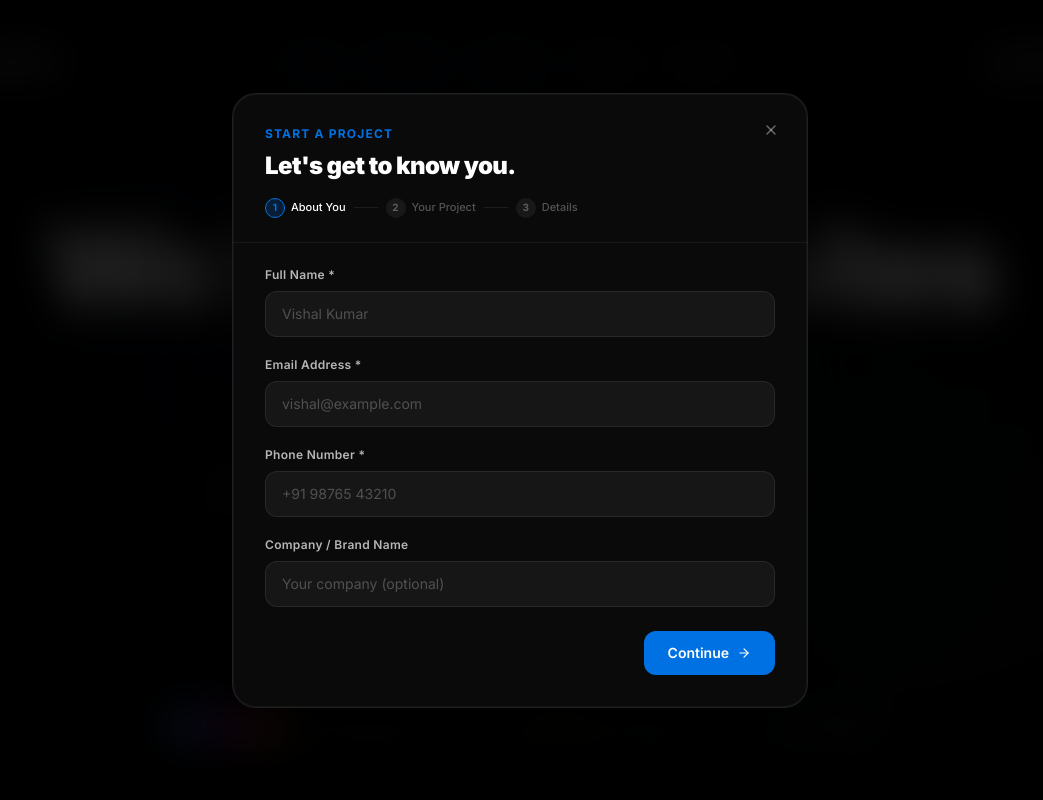
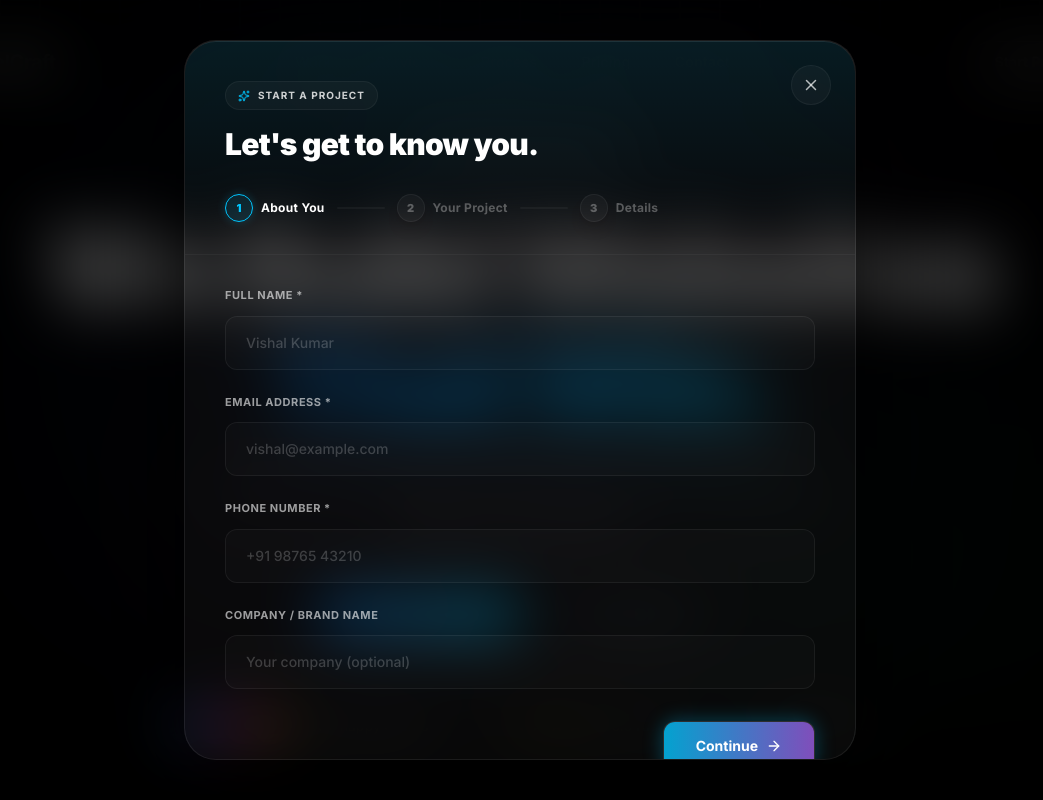
Before and after one commit to visucs/PixelCraft-Studio, a React (Vite) app: page / in a window 1280 px wide. Both pictures are taken after a click on the button "Start Project". Shown: the top 800 px of the page, without its empty margins (120-1163 px from the left). Built offline with nearby package versions, Linux system fonts and the light colour scheme.

Commit message:
Upgrade StartProject modal and ContactPage navbar to premium 21st.dev UI

```diff
--- a/src/components/StartProject.jsx
+++ b/src/components/StartProject.jsx
@@ -1,5 +1,5 @@
 import { useState, useEffect } from 'react';
-import { X, ArrowRight, ArrowLeft, Check, Loader2 } from 'lucide-react';
+import { X, ArrowRight, ArrowLeft, Check, Loader2, Sparkles } from 'lucide-react';
 
 const STEPS = ['About You', 'Your Project', 'Details'];
 
@@ -98,25 +98,28 @@ export default function StartProject({ open, onClose }) {
 
   return (
     <div
-      className="fixed inset-0 z-[100] flex items-center justify-center p-4"
-      style={{ background: 'rgba(0,0,0,0.85)', backdropFilter: 'blur(20px)' }}
+      className="fixed inset-0 z-[100] flex items-center justify-center p-4 transition-all duration-500 ease-out"
+      style={{ background: 'rgba(0,0,0,0.7)', backdropFilter: 'blur(30px)' }}
       onClick={(e) => e.target === e.currentTarget && onClose()}
     >
       <div
-        className="relative w-full max-w-xl max-h-[90vh] overflow-y-auto rounded-3xl flex flex-col"
+        className="relative w-full max-w-2xl max-h-[90vh] overflow-y-auto rounded-[2rem] flex flex-col animate-in fade-in zoom-in-95 duration-300"
         style={{
-          background: '#0A0A0A',
-          border: '1px solid rgba(255,255,255,0.09)',
-          boxShadow: '0 40px 100px rgba(0,0,0,0.8), 0 0 0 1px rgba(255,255,255,0.04) inset',
+          background: 'rgba(255, 255, 255, 0.03)',
+          border: '1px solid rgba(255,255,255,0.08)',
+          boxShadow: '0 40px 100px rgba(0,0,0,0.8), inset 0 1px 0 rgba(255,255,255,0.1)',
         }}
       >
-        {/* Close */}
+        {/* Ambient Top Glow */}
+        <div className="absolute top-0 inset-x-0 h-[200px] bg-gradient-to-b from-[#00C6FF]/10 to-transparent pointer-events-none rounded-t-[2rem]" />
+
+        {/* Close Button */}
         <button
           onClick={onClose}
-          className="absolute top-5 right-5 z-10 w-8 h-8 rounded-full flex items-center justify-center transition-all duration-200 hover:bg-white/10"
-          style={{ color: 'rgba(255,255,255,0.4)' }}
+          className="absolute top-6 right-6 z-20 w-10 h-10 rounded-full flex items-center justify-center transition-all duration-300 bg-white/[0.03] hover:bg-white/[0.08] border border-white/[0.05]"
+          style={{ color: 'rgba(255,255,255,0.7)' }}
         >
-          <X size={16} />
+          <X size={18} />
         </button>
 
         {submitted ? (
@@ -124,45 +127,48 @@ export default function StartProject({ open, onClose }) {
         ) : (
           <>
             {/* Header */}
-            <div className="px-8 pt-8 pb-6 border-b border-white/[0.06]">
-              <p className="text-[#0071E3] text-xs font-bold tracking-widest uppercase mb-2">
-                Start a Project
-              </p>
-              <h2 className="text-white text-2xl font-black tracking-tight mb-4">
+            <div className="px-10 pt-10 pb-8 border-b border-white/[0.04] relative z-10">
+              <div className="inline-flex items-center gap-2 px-3 py-1.5 rounded-full mb-4 bg-white/[0.03] border border-white/[0.05]">
+                <Sparkles size={12} className="text-[#00C6FF]" />
+                <span className="text-white/80 text-[10px] font-bold tracking-widest uppercase">Start a Project</span>
+              </div>
+              <h2 className="text-white text-3xl font-black tracking-tight mb-8">
                 {step === 0 && "Let's get to know you."}
                 {step === 1 && "Tell us about your project."}
                 {step === 2 && "A few more details."}
               </h2>
 
               {/* Step indicators */}
-              <div className="flex items-center gap-2">
+              <div className="flex items-center gap-3">
                 {STEPS.map((label, i) => (
-                  <div key={i} className="flex items-center gap-2">
-                    <div className="flex items-center gap-1.5">
+                  <div key={i} className="flex items-center gap-3">
+                    <div className="flex items-center gap-2">
                       <div
-                        className="w-5 h-5 rounded-full flex items-center justify-center text-[10px] font-bold transition-all duration-300"
+                        className="w-7 h-7 rounded-full flex items-center justify-center text-[11px] font-black transition-all duration-500 shadow-lg"
                         style={
                           i < step
-                            ? { background: '#0071E3', color: '#fff' }
+                            ? { background: 'linear-gradient(135deg, #00C6FF, #9B5DE5)', color: '#fff', boxShadow: '0 0 15px rgba(0,198,255,0.4)' }
                             : i === step
-                            ? { background: 'rgba(0,113,227,0.2)', color: '#0071E3', border: '1.5px solid #0071E3' }
-                            : { background: 'rgba(255,255,255,0.06)', color: 'rgba(255,255,255,0.3)' }
+                            ? { background: 'rgba(0,198,255,0.1)', color: '#00C6FF', border: '1.5px solid #00C6FF', boxShadow: '0 0 10px rgba(0,198,255,0.2)' }
+                            : { background: 'rgba(255,255,255,0.03)', color: 'rgba(255,255,255,0.3)', border: '1px solid rgba(255,255,255,0.05)' }
                         }
                       >
-                        {i < step ? <Check size={10} /> : i + 1}
+                        {i < step ? <Check size={12} strokeWidth={3} /> : i + 1}
                       </div>
                       <span
-                        className="text-[11px] font-medium hidden sm:inline"
-                        style={{ color: i === step ? '#fff' : 'rgba(255,255,255,0.3)' }}
+                        className="text-[12px] font-bold hidden sm:inline tracking-wide transition-colors duration-300"
+                        style={{ color: i <= step ? '#fff' : 'rgba(255,255,255,0.3)' }}
                       >
                         {label}
                       </span>
                     </div>
                     {i < STEPS.length - 1 && (
-                      <div
-                        className="flex-1 h-px w-6 transition-all duration-500"
-                        style={{ background: i < step ? '#0071E3' : 'rgba(255,255,255,0.08)' }}
-                      />
+                      <div className="flex-1 w-8 sm:w-12 h-[2px] rounded-full bg-white/[0.04] overflow-hidden">
+                        <div
+                          className="h-full bg-gradient-to-r from-[#00C6FF] to-[#9B5DE5] transition-all duration-700 ease-out"
+                          style={{ width: i < step ? '100%' : '0%' }}
+                        />
+                      </div>
                     )}
                   </div>
                 ))}
@@ -170,20 +176,20 @@ export default function StartProject({ open, onClose }) {
             </div>
 
             {/* Form body */}
-            <div className="px-8 py-6 flex-1">
+            <div className="px-10 py-8 flex-1 relative z-10">
               {step === 0 && <Step1 form={form} set={set} errors={errors} />}
               {step === 1 && <Step2 form={form} set={set} errors={errors} />}
               {step === 2 && <Step3 form={form} set={set} errors={errors} />}
             </div>
 
             {/* Footer nav */}
-            <div className="px-8 pb-8 flex items-center justify-between gap-4">
+            <div className="px-10 pb-10 flex items-center justify-between gap-4 relative z-10">
               {step > 0 ? (
                 <button
                   onClick={back}
-                  className="flex items-center gap-2 text-sm font-medium text-white/50 hover:text-white transition-colors"
+                  className="flex items-center gap-2 px-4 py-2.5 rounded-xl text-sm font-bold text-white/50 hover:text-white hover:bg-white/[0.05] transition-all"
                 >
-                  <ArrowLeft size={14} /> Back
+                  <ArrowLeft size={16} /> Back
                 </button>
               ) : (
                 <div />
@@ -192,23 +198,28 @@ export default function StartProject({ open, onClose }) {
               {step < 2 ? (
                 <button
                   onClick={next}
-                  className="flex items-center gap-2 px-6 py-3 rounded-xl font-semibold text-sm transition-all duration-200 active:scale-95"
-                  style={{ background: '#0071E3', color: '#fff' }}
+                  className="group relative flex items-center gap-2 px-8 py-3.5 rounded-xl font-bold text-sm transition-all duration-300 active:scale-95 overflow-hidden shadow-[0_0_20px_rgba(0,198,255,0.3)] hover:shadow-[0_0_30px_rgba(155,93,229,0.5)]"
+                  style={{ background: 'rgba(255,255,255,0.05)', border: '1px solid rgba(255,255,255,0.1)' }}
                 >
-                  Continue <ArrowRight size={14} />
+                  <div className="absolute inset-0 bg-gradient-to-r from-[#00C6FF] to-[#9B5DE5] opacity-80 group-hover:opacity-100 transition-opacity" />
+                  <span className="relative z-10 flex items-center gap-2 text-white">
+                    Continue <ArrowRight size={16} className="group-hover:translate-x-1 transition-transform" />
+                  </span>
                 </button>
               ) : (
                 <button
                   onClick={submit}
                   disabled={loading}
-                  className="flex items-center gap-2 px-6 py-3 rounded-xl font-semibold text-sm transition-all duration-200 active:scale-95 disabled:opacity-60"
-                  style={{ background: '#ffffff', color: '#000000' }}
+                  className="group relative flex items-center gap-2 px-8 py-3.5 rounded-xl font-bold text-sm transition-all duration-300 active:scale-95 disabled:opacity-50 disabled:active:scale-100 overflow-hidden shadow-[0_0_20px_rgba(255,255,255,0.1)] hover:shadow-[0_0_30px_rgba(255,255,255,0.3)]"
+                  style={{ background: '#fff', color: '#000' }}
                 >
-                  {loading ? (
-                    <><Loader2 size={14} className="animate-spin" /> Sending…</>
-                  ) : (
-                    <>Submit Request <ArrowRight size={14} /></>
-                  )}
+                  <span className="relative z-10 flex items-center gap-2">
+                    {loading ? (
+                      <><Loader2 size={16} className="animate-spin" /> Submitting...</>
+                    ) : (
+                      <>Submit Request <ArrowRight size={16} className="group-hover:translate-x-1 transition-transform" /></>
+                    )}
+                  </span>
                 </button>
               )}
             </div>
@@ -222,7 +233,7 @@ export default function StartProject({ open, onClose }) {
 /* ── Step 1 ── */
 function Step1({ form, set, errors }) {
   return (
-    <div className="flex flex-col gap-5">
+    <div className="flex flex-col gap-6">
       <Field label="Full Name *" error={errors.name}>
         <input
           value={form.name}
@@ -264,38 +275,36 @@ function Step1({ form, set, errors }) {
 /* ── Step 2 ── */
 function Step2({ form, set, errors }) {
   return (
-    <div className="flex flex-col gap-6">
+    <div className="flex flex-col gap-8">
       <Field label="What type of project? *" error={errors.projectType}>
-        <div className="grid grid-cols-2 gap-2">
+        <div className="grid grid-cols-1 sm:grid-cols-2 gap-3">
           {projectTypes.map(({ label, emoji }) => (
             <button
               key={label}
               onClick={() => set('projectType', label)}
-              className="flex items-center gap-2.5 px-4 py-3 rounded-xl text-sm font-medium text-left transition-all duration-200"
-              style={
+              className={`flex items-center gap-3 px-5 py-4 rounded-2xl text-sm font-bold text-left transition-all duration-300 ${
                 form.projectType === label
-                  ? { background: 'rgba(0,113,227,0.15)', border: '1.5px solid #0071E3', color: '#fff' }
-                  : { background: 'rgba(255,255,255,0.04)', border: '1px solid rgba(255,255,255,0.08)', color: 'rgba(255,255,255,0.6)' }
-              }
+                  ? 'bg-gradient-to-r from-[#00C6FF]/10 to-[#9B5DE5]/10 border-[#00C6FF]/50 text-white shadow-[0_0_20px_rgba(0,198,255,0.15)]'
+                  : 'bg-white/[0.02] border-white/[0.05] text-white/60 hover:bg-white/[0.05] hover:text-white'
+              } border`}
             >
-              <span>{emoji}</span> {label}
+              <span className="text-xl">{emoji}</span> {label}
             </button>
           ))}
         </div>
       </Field>
 
       <Field label="Budget Range *" error={errors.budget}>
-        <div className="flex flex-wrap gap-2">
+        <div className="flex flex-wrap gap-3">
           {budgets.map(b => (
             <button
               key={b}
               onClick={() => set('budget', b)}
-              className="px-3.5 py-2 rounded-xl text-xs font-semibold transition-all duration-200"
-              style={
+              className={`px-5 py-2.5 rounded-xl text-[13px] font-bold transition-all duration-300 ${
                 form.budget === b
-                  ? { background: 'rgba(0,113,227,0.15)', border: '1.5px solid #0071E3', color: '#0071E3' }
-                  : { background: 'rgba(255,255,255,0.04)', border: '1px solid rgba(255,255,255,0.08)', color: 'rgba(255,255,255,0.5)' }
-              }
+                  ? 'bg-[#00C6FF]/15 border-[#00C6FF]/50 text-[#00C6FF] shadow-[0_0_15px_rgba(0,198,255,0.2)]'
+                  : 'bg-white/[0.02] border-white/[0.05] text-white/50 hover:bg-white/[0.05] hover:text-white'
+              } border`}
             >
               {b}
             </button>
@@ -304,17 +313,16 @@ function Step2({ form, set, errors }) {
       </Field>
 
       <Field label="Preferred Timeline *" error={errors.timeline}>
-        <div className="flex flex-wrap gap-2">
+        <div className="flex flex-wrap gap-3">
           {timelines.map(t => (
             <button
               key={t}
               onClick={() => set('timeline', t)}
-              className="px-3.5 py-2 rounded-xl text-xs font-semibold transition-all duration-200"
-              style={
+              className={`px-5 py-2.5 rounded-xl text-[13px] font-bold transition-all duration-300 ${
                 form.timeline === t
-                  ? { background: 'rgba(0,113,227,0.15)', border: '1.5px solid #0071E3', color: '#0071E3' }
-                  : { background: 'rgba(255,255,255,0.04)', border: '1px solid rgba(255,255,255,0.08)', color: 'rgba(255,255,255,0.5)' }
-              }
+                  ? 'bg-[#9B5DE5]/15 border-[#9B5DE5]/50 text-[#9B5DE5] shadow-[0_0_15px_rgba(155,93,229,0.2)]'
+                  : 'bg-white/[0.02] border-white/[0.05] text-white/50 hover:bg-white/[0.05] hover:text-white'
+              } border`}
             >
               {t}
             </button>
@@ -328,7 +336,7 @@ function Step2({ form, set, errors }) {
 /* ── Step 3 ── */
 function Step3({ form, set, errors }) {
   return (
-    <div className="flex flex-col gap-5">
+    <div className="flex flex-col gap-8">
       <Field label="Describe your project *" error={errors.description}>
         <textarea
           rows={5}
@@ -340,17 +348,16 @@ function Step3({ form, set, errors }) {
       </Field>
 
       <Field label="How did you find us? *" error={errors.source}>
-        <div className="flex flex-wrap gap-2">
+        <div className="flex flex-wrap gap-3">
           {sources.map(s => (
             <button
               key={s}
               onClick={() => set('source', s)}
-              className="px-3.5 py-2 rounded-xl text-xs font-semibold transition-all duration-200"
-              style={
+              className={`px-5 py-2.5 rounded-xl text-[13px] font-bold transition-all duration-300 ${
                 form.source === s
-                  ? { background: 'rgba(0,113,227,0.15)', border: '1.5px solid #0071E3', color: '#0071E3' }
-                  : { background: 'rgba(255,255,255,0.04)', border: '1px solid rgba(255,255,255,0.08)', color: 'rgba(255,255,255,0.5)' }
-              }
+                  ? 'bg-gradient-to-r from-[#00C6FF]/15 to-[#9B5DE5]/15 border-[#00C6FF]/40 text-white shadow-[0_0_15px_rgba(0,198,255,0.2)]'
+                  : 'bg-white/[0.02] border-white/[0.05] text-white/50 hover:bg-white/[0.05] hover:text-white'
+              } border`}
             >
               {s}
             </button>
@@ -360,11 +367,14 @@ function Step3({ form, set, errors }) {
 
       {/* Summary card */}
       <div
-        className="rounded-2xl p-4 text-xs"
-        style={{ background: 'rgba(255,255,255,0.03)', border: '1px solid rgba(255,255,255,0.07)' }}
+        className="rounded-2xl p-6 relative overflow-hidden group"
+        style={{ background: 'rgba(255,255,255,0.02)', border: '1px solid rgba(255,255,255,0.05)' }}
       >
-        <p className="text-white/40 font-semibold uppercase tracking-widest mb-3 text-[10px]">Summary</p>
-        <div className="grid grid-cols-2 gap-y-2 gap-x-4">
+        <div className="absolute inset-0 bg-gradient-to-br from-[#00C6FF]/5 to-[#9B5DE5]/5 opacity-0 group-hover:opacity-100 transition-opacity duration-500" />
+        <p className="text-[#00C6FF] font-bold uppercase tracking-widest mb-4 text-[10px] relative z-10 flex items-center gap-2">
+          <Sparkles size={10} /> Review Details
+        </p>
+        <div className="grid grid-cols-2 gap-y-4 gap-x-6 relative z-10">
           {[
             ['Name', form.name],
             ['Email', form.email],
@@ -373,8 +383,8 @@ function Step3({ form, set, errors }) {
             ['Timeline', form.timeline],
           ].map(([k, v]) => (
             <div key={k}>
-              <div className="text-white/30">{k}</div>
-              <div className="text-white/80 font-medium truncate">{v || '—'}</div>
+              <div className="text-white/40 text-[11px] font-semibold tracking-wide uppercase mb-1">{k}</div>
+              <div className="text-white/90 font-bold text-sm truncate">{v || '—'}</div>
             </div>
           ))}
         </div>
@@ -386,35 +396,38 @@ function Step3({ form, set, errors }) {
 /* ── Success ── */
 function SuccessScreen({ onClose, name }) {
   return (
-    <div className="flex flex-col items-center justify-center text-center px-10 py-16">
+    <div className="flex flex-col items-center justify-center text-center px-10 py-20 relative z-10">
+      <div className="absolute inset-0 bg-[radial-gradient(circle_at_center,rgba(0,198,255,0.1)_0%,transparent_70%)] pointer-events-none" />
       <div
-        className="w-16 h-16 rounded-full flex items-center justify-center mb-6"
-        style={{ background: 'rgba(0,113,227,0.15)', border: '1.5px solid #0071E3' }}
+        className="w-20 h-20 rounded-full flex items-center justify-center mb-8 relative"
+        style={{ background: 'rgba(0,198,255,0.1)', border: '2px solid rgba(0,198,255,0.3)', boxShadow: '0 0 30px rgba(0,198,255,0.4)' }}
       >
-        <Check size={28} className="text-[#0071E3]" />
+        <div className="absolute inset-0 rounded-full animate-ping bg-[#00C6FF]/20" />
+        <Check size={32} className="text-[#00C6FF] relative z-10" strokeWidth={3} />
       </div>
-      <h2 className="text-white text-2xl font-black tracking-tight mb-3">
+      <h2 className="text-white text-3xl font-black tracking-tight mb-4">
         We got it, {name.split(' ')[0]}! 🎉
       </h2>
-      <p className="text-[#86868B] text-sm leading-relaxed max-w-xs mb-8">
-        Your project request has been received. Our team will review the details and get back to you within{' '}
-        <span className="text-white font-semibold">24 hours</span>.
+      <p className="text-[#86868B] text-base leading-relaxed max-w-sm mb-10 font-medium">
+        Your project request has been successfully received. Our team will review the details and get back to you within{' '}
+        <span className="text-white font-bold">24 hours</span>.
       </p>
-      <div className="flex flex-col gap-3 w-full max-w-xs">
+      <div className="flex flex-col gap-4 w-full max-w-sm">
         <a
           href="https://wa.me/919876543210?text=Hi%20PixelCraft%2C%20I%20just%20submitted%20a%20project%20request!"
           target="_blank"
           rel="noopener noreferrer"
-          className="flex items-center justify-center gap-2 py-3 rounded-xl text-sm font-semibold transition-all"
-          style={{ background: '#25D366', color: '#fff' }}
+          className="group relative flex items-center justify-center gap-2 py-4 rounded-xl font-bold transition-all shadow-[0_0_20px_rgba(37,211,102,0.3)] hover:shadow-[0_0_30px_rgba(37,211,102,0.5)] overflow-hidden"
+          style={{ background: 'rgba(255,255,255,0.05)', border: '1px solid rgba(37,211,102,0.5)' }}
         >
-          💬 Chat on WhatsApp
+          <div className="absolute inset-0 bg-[#25D366] opacity-80 group-hover:opacity-100 transition-opacity" />
+          <span className="relative z-10 text-white flex items-center gap-2">💬 Chat on WhatsApp <ArrowRight size={16} className="group-hover:translate-x-1 transition-transform" /></span>
         </a>
         <button
           onClick={onClose}
-          className="py-3 rounded-xl text-sm font-semibold text-white/50 hover:text-white transition-colors"
+          className="py-4 rounded-xl font-bold text-white/50 hover:text-white hover:bg-white/[0.05] transition-all border border-transparent hover:border-white/[0.05]"
         >
-          Close
+          Close Dashboard
         </button>
       </div>
     </div>
@@ -425,16 +438,16 @@ function SuccessScreen({ onClose, name }) {
 function Field({ label, error, children }) {
   return (
     <div>
-      <label className="block text-white/70 text-xs font-semibold mb-2 tracking-wide">{label}</label>
+      <label className="block text-white/60 text-[11px] font-bold uppercase tracking-wider mb-3">{label}</label>
       {children}
-      {error && <p className="text-red-400 text-[11px] mt-1.5 font-medium">{error}</p>}
+      {error && <p className="text-red-400 text-[11px] mt-2 font-bold flex items-center gap-1"><X size={12}/> {error}</p>}
     </div>
   );
 }
 
 const inputCls = (hasError) =>
-  `w-full px-4 py-3 rounded-xl text-sm text-white placeholder-white/25 outline-none transition-all duration-200 focus:ring-1 ${
+  `w-full px-5 py-4 rounded-xl text-sm font-medium text-white placeholder-white/20 outline-none transition-all duration-300 ${
     hasError
-      ? 'ring-1 ring-red-500/60 bg-red-500/5 border border-red-500/30'
-      : 'bg-white/[0.05] border border-white/[0.08] focus:ring-[#0071E3] focus:border-[#0071E3]/50'
+      ? 'bg-red-500/5 border border-red-500/40 focus:border-red-500 focus:shadow-[0_0_15px_rgba(239,68,68,0.2)]'
+      : 'bg-white/[0.02] border border-white/[0.06] focus:border-[#00C6FF]/50 focus:bg-white/[0.04] focus:shadow-[0_0_20px_rgba(0,198,255,0.15)] hover:border-white/[0.1]'
   }`;
```
Also changed, not shown: src/components/ContactPage.jsx (+21 -12 lines).
